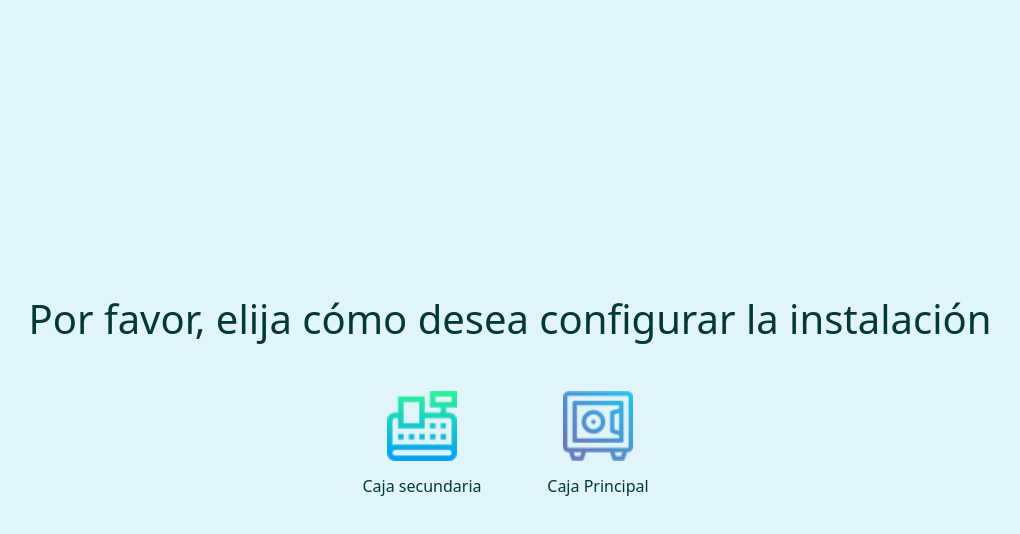
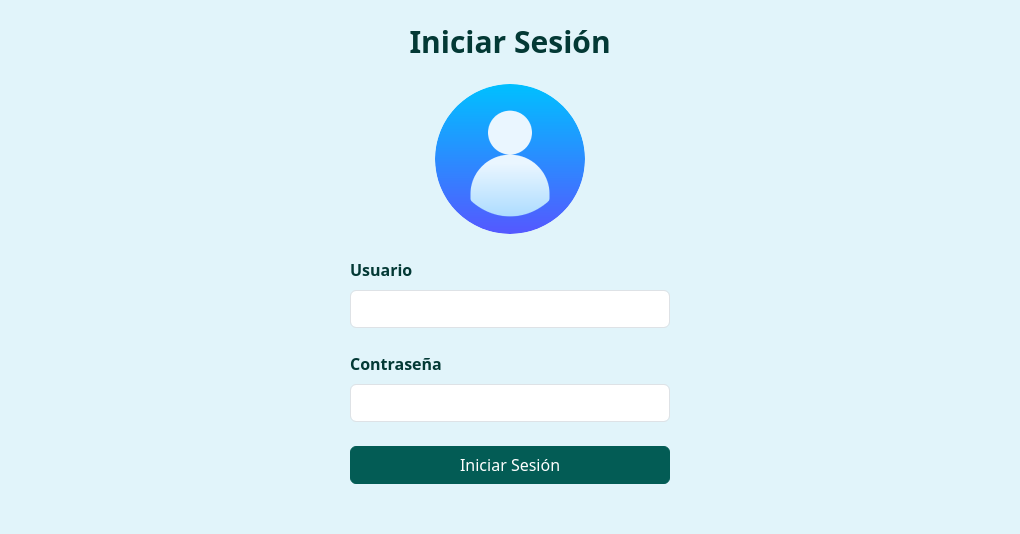
Before and after one commit to Logiventas/LogiVenta-v1.0.0, a React (Vite) app in the folder src/renderer/: page / in a window 1280 px wide. Shown: the top 534 px of the page, without its empty margins (130-1150 px from the left). Built offline with nearby package versions, Linux system fonts and the light colour scheme.

Commit message:
Correccion en el router , archivo config para inicair el sisetma

```diff
--- a/config.json
+++ b/config.json
@@ -1,5 +1,5 @@
 
 {
     "server":false,
-    "client":false
+    "client":true
 }
--- a/src/renderer/src/client/routes/router.tsx
+++ b/src/renderer/src/client/routes/router.tsx
@@ -9,7 +9,8 @@ import Config from '../../../../../config.json'
 
 
 function AppRouter() {
-    const inicial = Config.server && Config.client ? true : false;
+
+    const inicial = !Config.server && !Config.client ? false:true;
 
     const [loading, setLoading] = useState(false);  // Estado para controlar la visibilidad del loader
 
@@ -17,8 +18,6 @@ function AppRouter() {
     const handleLoadComplete = (option:boolean) => {
         option? setLoading(true): setLoading(false)
     }
-
-
     return (
         <>
         {   }
```
